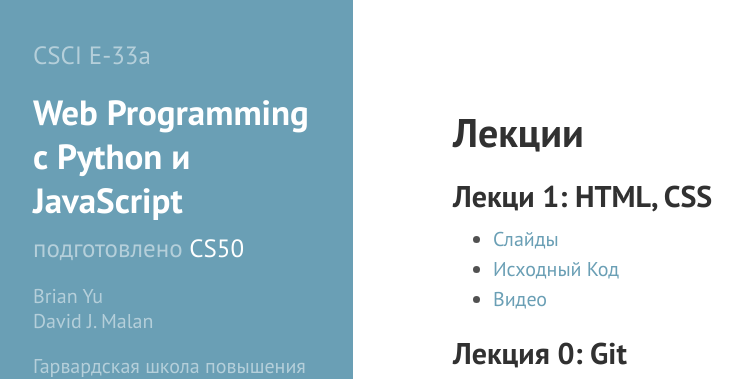
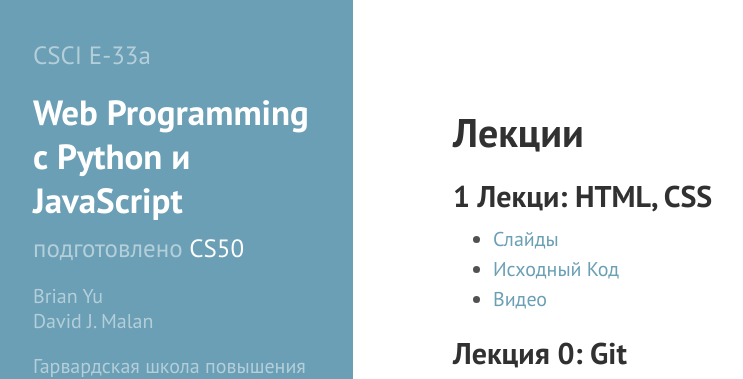
Before and after one commit to makecs50/web, a Jekyll site: the page built from lectures.html, in a window 1280 px wide. Shown: the top 379 px of the page, without its empty margins (7-750 px from the left). Built offline with Jekyll 4.4.1, drawn with Linux system fonts in a browser that asks for light colours; nearby versions of some CDN libraries; Markdown is read by kramdown in place of the engine named in the settings.

Commit message:
That must be right

```diff
--- a/lectures.html
+++ b/lectures.html
@@ -3,7 +3,7 @@
 ---
 <h1 id="lectures">Лекции</h1>
 
-<h2 id="lecture-1-html-css">Лекци 1: HTML, CSS</h2>
+<h2 id="lecture-1-html-css">1 Лекци: HTML, CSS</h2>
 
 <ul>
 <li><a href="{{site.baseurl}}/resources/1/lecture1.zip">Слайды</a></li>
```
